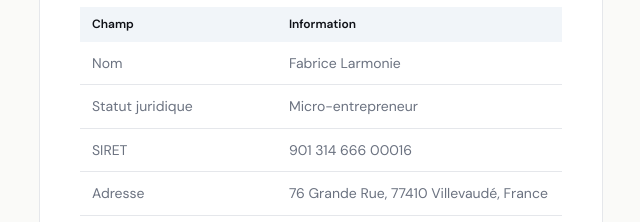
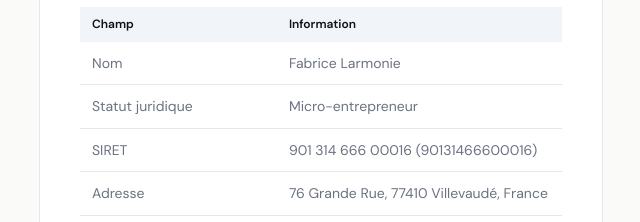
Before and after one commit to fabloptimal/tjm-freelance-legal, a plain HTML site: page legal.html in a window 1280 px wide. Shown: the part 1087-1309 px from the top of the page, without its empty margins (443-1083 px from the left). Drawn offline with nearby package versions, Linux system fonts and the light colour scheme.

Commit message:
Add files via upload

```diff
--- a/legal.html
+++ b/legal.html
@@ -280,7 +280,7 @@
             <tr><th>Champ</th><th>Information</th></tr>
             <tr><td>Nom</td><td>Fabrice Larmonie</td></tr>
             <tr><td>Statut juridique</td><td>Micro-entrepreneur</td></tr>
-            <tr><td>SIRET</td><td>901 314 666 00016</td></tr>
+            <tr><td>SIRET</td><td>901 314 666 00016 (90131466600016)</td></tr>
             <tr><td>Adresse</td><td>76 Grande Rue, 77410 Villevaudé, France</td></tr>
             <tr><td>Téléphone</td><td>+33 6 81 65 57 75</td></tr>
             <tr><td>Email</td><td><a href="mailto:HARMONIE.HPS@gmail.com" style="color:var(--accent)">HARMONIE.HPS@gmail.com</a></td></tr>
```
